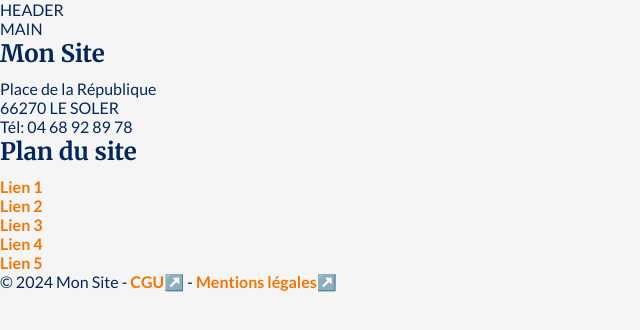
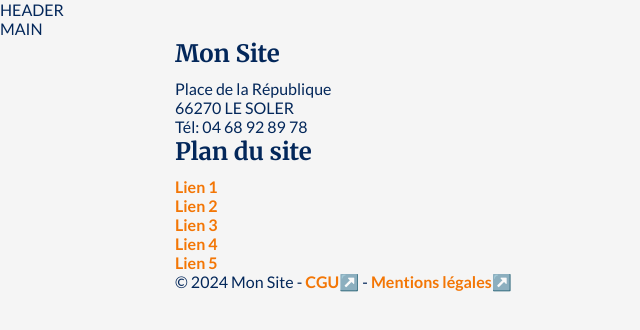
Before and after one commit to ClaRa-git/flexbox, a plain HTML site: page index.html in a window 1280 px wide. Shown: the whole page, without its empty margins (0-640 px from the left). Drawn offline with Linux system fonts and the light colour scheme.

Commit message:
conteneur de centrage et ajout des media query

```diff
--- a/css/style.css
+++ b/css/style.css
@@ -80,3 +80,42 @@ h4, .h4 {
     font-size: 20px;
     margin-bottom: 5px;
 }
+
+/* ----- Composants et outils ----- */
+
+/* --- Contenuers de centrage --- */
+.container {
+    padding-right: 15px;
+    padding-left: 15px;
+}
+
+/* ----- Styles des pages ----- */
+
+/* ----- Responsive ----- */
+
+/* --- Tablettes et plus grand (à partir de 768px de large) --- */
+@media (min-width: 768px) {
+
+    /* TODO: le code */
+
+}
+
+/* --- Seulement tablettes (entre 768px et 991px de large) --- */
+@media (min-width: 768px) and (max-width: 991px) {
+
+    /* TODO: le code */
+
+}
+
+/* Desktop (écran de 1024px de résolution horizontale) et plus grand (à partir de 992px de large) */
+@media (min-width: 992px){
+
+    /* ----- Composants et outils ----- */
+    /* --- Contenuers de centrage --- */
+    .container {
+        margin-right: auto;
+        margin-left: auto;
+        width: 960px;
+    }
+
+}
```
